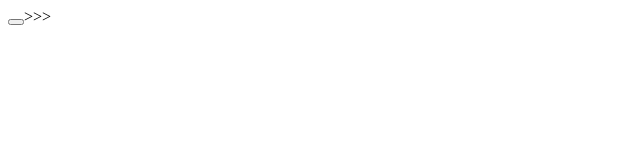
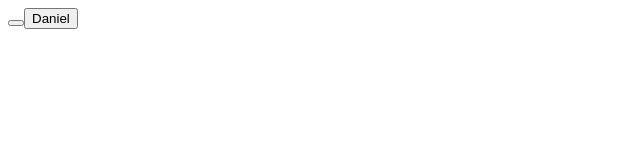
Before and after one commit to Ruslava/DATABASE1, an Angular app in the folder database/: page / in a window 1280 px wide. Shown: the top 160 px of the page, without its empty margins (0-640 px from the left). Built offline with nearby package versions, Linux system fonts and the light colour scheme.

Commit message:
Update app.component.html

```diff
--- a/database/src/app/app.component.html
+++ b/database/src/app/app.component.html
@@ -1 +1,2 @@
-<button></button>>>>
+<button></button>
+<button>Daniel</button>
```
